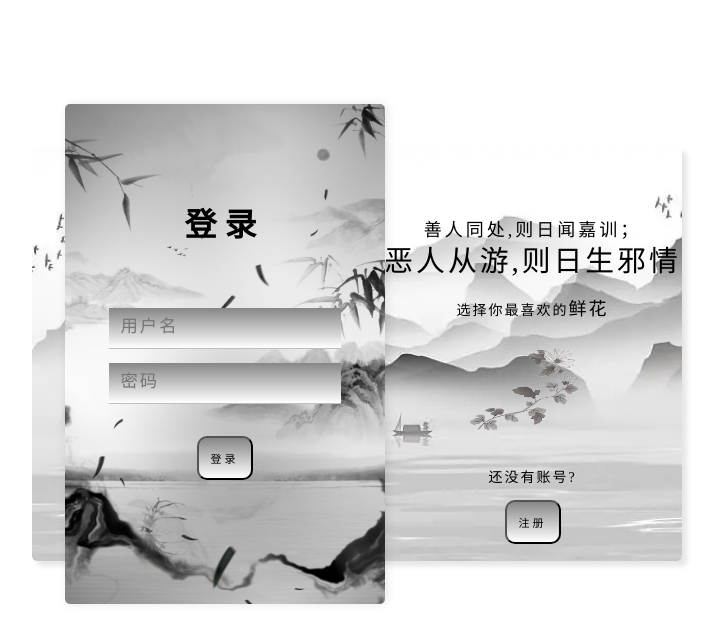
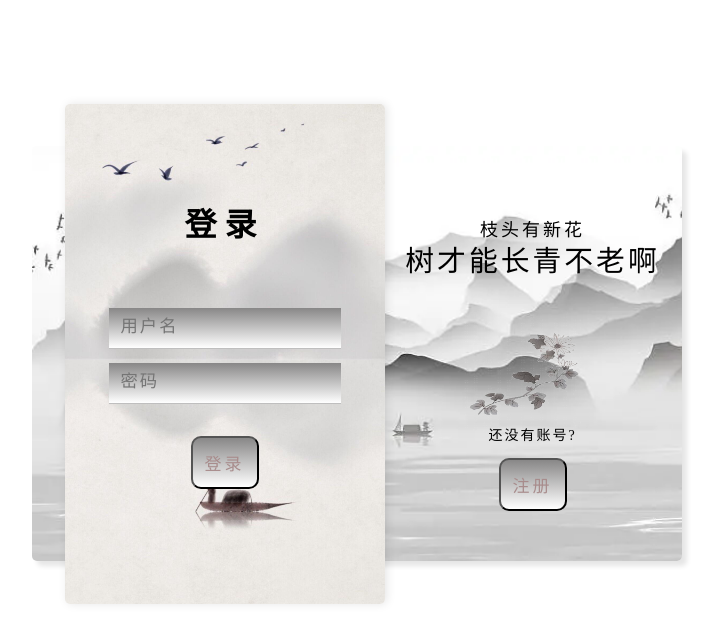
Before and after one commit to The-Stars-Like-Dust/WebChat-front, a plain HTML site: page index.html in a window 1280 px wide. Shown: the whole page, without its empty margins (283-1001 px from the left). Drawn offline with Linux system fonts and the light colour scheme.

Commit message:
样式更新

```diff
--- a/index.html
+++ b/index.html
@@ -34,14 +34,13 @@
                 </div>
             </div>
             <div class="leftbox">
-                <h2 class="title"><span>千金纵买相如赋</span><br>脉脉此情谁诉</h2>
-                <p class="desc">选择你最喜欢的<span>鲜花</span></p><img class="flower smaller" src="./index/img/1.png"
-                    alt="1357d638624297b" border="0">
+                <h2 class="title"><span>世界并不完美</span><br>但因此而美丽</h2>
+                <img class="flower smaller" src="./index/img/1.png" alt="1357d638624297b" border="0">
                 <p class="account">已经有账号了?</p><button class="button" id="signin">登录</button>
             </div>
             <div class="rightbox">
-                <h2 class="title"><span>善人同处,则日闻嘉训；</span><br>恶人从游,则日生邪情</h2>
-                <p class="desc">选择你最喜欢的<span>鲜花</span></p><img class="flower" src="./index/img/2.png">
+                <h2 class="title"><span>枝头有新花</span><br>树才能长青不老啊</h2>
+                <img class="flower" src="./index/img/2.png">
                 <p class="account">还没有账号?</p><button class="button" id="signup">注册</button>
             </div>
         </div>
--- a/index/style.css
+++ b/index/style.css
@@ -22,8 +22,7 @@
     position: absolute;
     top: -10%;
     left: 5%;
-    /* background: #EAC7CC; */
-    background-image: url("img/竹子.png");
+    background-image: url("img/竖.jpg");
     background-size: 320px 500px;
     width: 320px;
     height: 500px;
@@ -61,7 +60,7 @@ h1 {
     color: #000000;
     font-size: 2em;
     letter-spacing: 8px;
-    font-family: "华文行楷";
+    font-family: "KaiTi";
 }
 
 .title {
@@ -73,7 +72,7 @@ h1 {
     text-align: center;
     font-weight: 300;
     margin-top: 20%;
-    font-family: '华文行楷';
+    font-family: 'KaiTi';
 }
 
 .desc {
@@ -89,13 +88,13 @@ p {
     color: #000000;
     text-align: center;
     font-size: 14px;
-    font-family: '华文行楷';
+    font-family: 'KaiTi';
 }
 
 span {
     color: #000000;
     font-size: 18px;
-    font-family: '华文行楷';
+    font-family: 'KaiTi';
 }
 
 .flower {
@@ -128,7 +127,7 @@ button {
 }
 
 button:hover {
-    background-image: linear-gradient(to top,  #888787 0%, #ffffff 0%, black 100%);
+    background-image: linear-gradient(to top, #888787 0%, #ffffff 0%, rgb(142, 142, 142) 100%);
     color: #ffffff;
     transition: background-color 1s ease-out
 }
@@ -137,7 +136,9 @@ button:hover {
     margin-top: 3%;
     background-image: linear-gradient(to top, black 0%, #ffffff 0%, #888787 100%);
     color: #000000;
-    font-family: '华文行楷';
+    font-family: 'KaiTi';
+    font-size: 17px;
+    color: rgb(168, 140, 140);
 }
 
 form {
@@ -166,12 +167,12 @@ form {
 }
 
 .submit:hover {
-    background-image: linear-gradient(to top,  #888787 0%, #ffffff 0%, black 100%);
+    background-image: linear-gradient(to top, #888787 0%, #ffffff 0%, rgb(141, 141, 141) 100%);
     border-color: #000000
 }
 
 input {
-    background-image: linear-gradient(to top, black  0%, #ffffff 0%, #888787 100%);
+    background-image: linear-gradient(to top, black 0%, #ffffff 0%, #888787 100%);
     width: 65%;
     /* color: #000000; */
     border: 0;
```
Also changed, not shown: index/img/竖.jpg (added), index/img/竹子.png (deleted).
